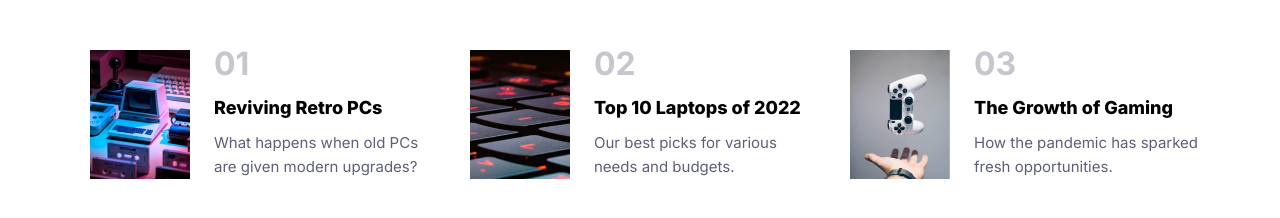
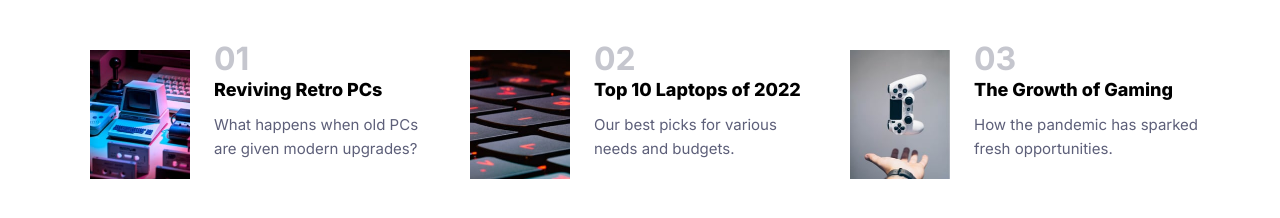
Before and after one commit to JCrotzer/News-homepage, a plain HTML site: page index.html in a window 1280 px wide. Shown: the part 704-922 px from the top of the page. Drawn offline with nearby package versions, Linux system fonts and the light colour scheme.

Commit message:
updated css

```diff
--- a/index.html
+++ b/index.html
@@ -20,7 +20,9 @@
           <img src="assets/images/logo.svg" alt="company logo" class="nav_logo">
         </div>
         <ul class="menu-items">
-          <img src="assets/images/icon-menu-close.svg" alt="" class="close" aria-hidden="true">
+          <div class="menu-img">
+            <img src="assets/images/icon-menu-close.svg" alt="" class="close" aria-hidden="true">
+          </div>
           <li><a class="heading" href="#">Home</a></li>
           <li><a class="heading" href="#">New</a></li>
           <li><a class="heading" href="#">Popular</a></li>
@@ -78,7 +80,7 @@
               <img src="assets/images/image-retro-pcs.jpg" alt="Computer Image">
             </div>
             <div class="retro-pc">
-              <p class="one">01</p>
+              <h3 class="one">01</h3>
               <a href="#" class="tech-title">Reviving Retro PCs</a>
               <p class="tech-info"> What happens when old PCs are given modern upgrades?</p>
             </div>
@@ -88,7 +90,7 @@
             <img src="assets/images/image-top-laptops.jpg" alt="laptop">
             </div>
             <div class="laptops">
-              <p class="two">02</p>
+              <h3 class="two">02</h3>
               <a href="#" class="tech-title">Top 10 Laptops of 2022</a>
               <p class="tech-info"> Our best picks for various needs and budgets.</p>
             </div>
@@ -98,7 +100,7 @@
               <img src="assets/images/image-gaming-growth.jpg" alt="">
             </div>
             <div class="gaming">
-              <p class="three">03</p>
+              <h3 class="three">03</h3>
               <a href="#" class="tech-title">The Growth of Gaming</a>
               <p class="tech-info"> How the pandemic has sparked fresh opportunities.</p>
             </div>
```
